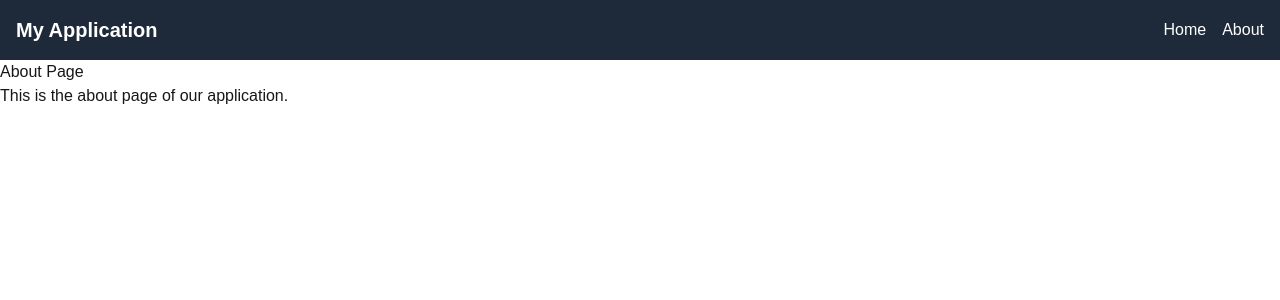
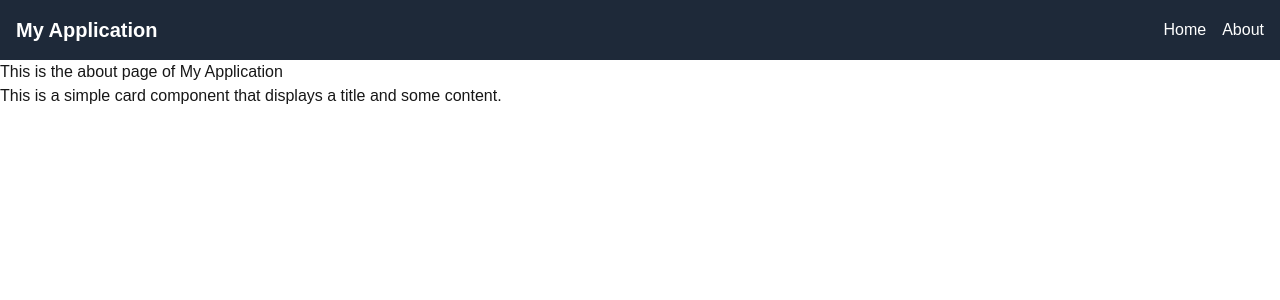
Before and after one commit to DevBuike/alx-project-0x02-setup, a Next.js app in the folder alx-project-0x02/: page /about in a window 1280 px wide. Shown: the top 300 px of the page. Built offline with nearby package versions, Linux system fonts and the light colour scheme.

Commit message:
creating a Cardprops,  card component and rendering it on the pages

```diff
--- /dev/null
+++ b/alx-project-0x02/components/common/Card.tsx
@@ -0,0 +1,12 @@
+import { CardProps } from "@/interfaces";
+import React from "react";
+
+const Card: React.FC<CardProps> = ({ id, title, content }) => {
+  return (
+    <div className="card" id={id}>
+      <h2 className="card-title">{title}</h2>
+      <p className="card-content">{content}</p>
+    </div>
+  );
+};
+export default Card;
--- a/alx-project-0x02/pages/about.tsx
+++ b/alx-project-0x02/pages/about.tsx
@@ -1,12 +1,16 @@
 import Header from '@/components/layout/Header';
+import Card from '@/components/common/Card';
 
 function About() {
   return (
     <>
       <Header />
       <div>
-        <h1>About Page</h1>
-        <p>This is the about page of our application.</p>
+        <Card
+          id= {crypto.randomUUID()}
+          title="This is the about page of My Application"
+          content="This is a simple card component that displays a title and some content."
+        />
       </div>
     </>
   );
--- a/alx-project-0x02/pages/home.tsx
+++ b/alx-project-0x02/pages/home.tsx
@@ -1,12 +1,16 @@
 import Header from '@/components/layout/Header';
+import Card from '@/components/common/Card';
 
 function Home() {
   return (
     <>
       <Header />
       <div>
-        <h1>Home Page</h1>
-        <p>This is the about page of our application.</p>
+        <Card
+          id= {crypto.randomUUID()}
+          title="Welcome to My Application"
+          content="This is a simple card component that displays a title and some content."
+        />
       </div>
     </>
   );
```
Also changed, not shown: alx-project-0x02/interfaces/index.ts (+3 -11 lines).
